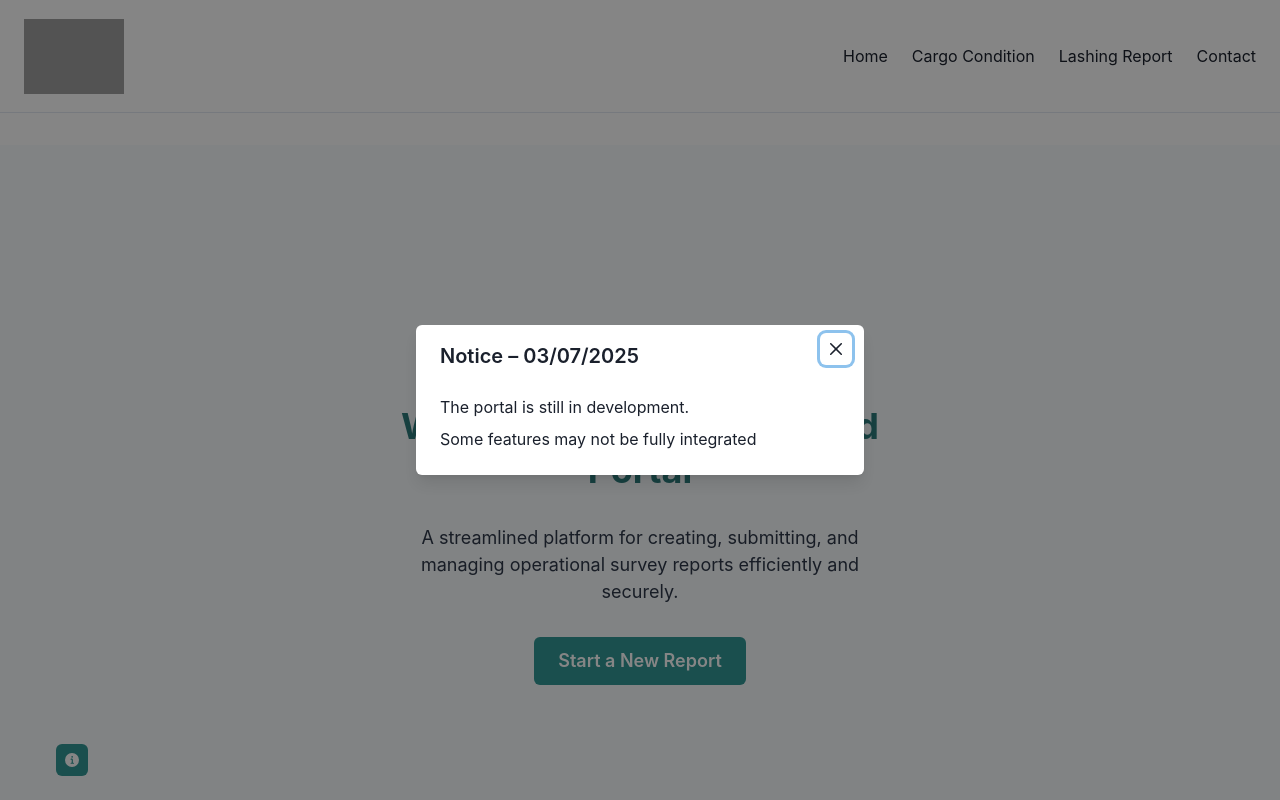
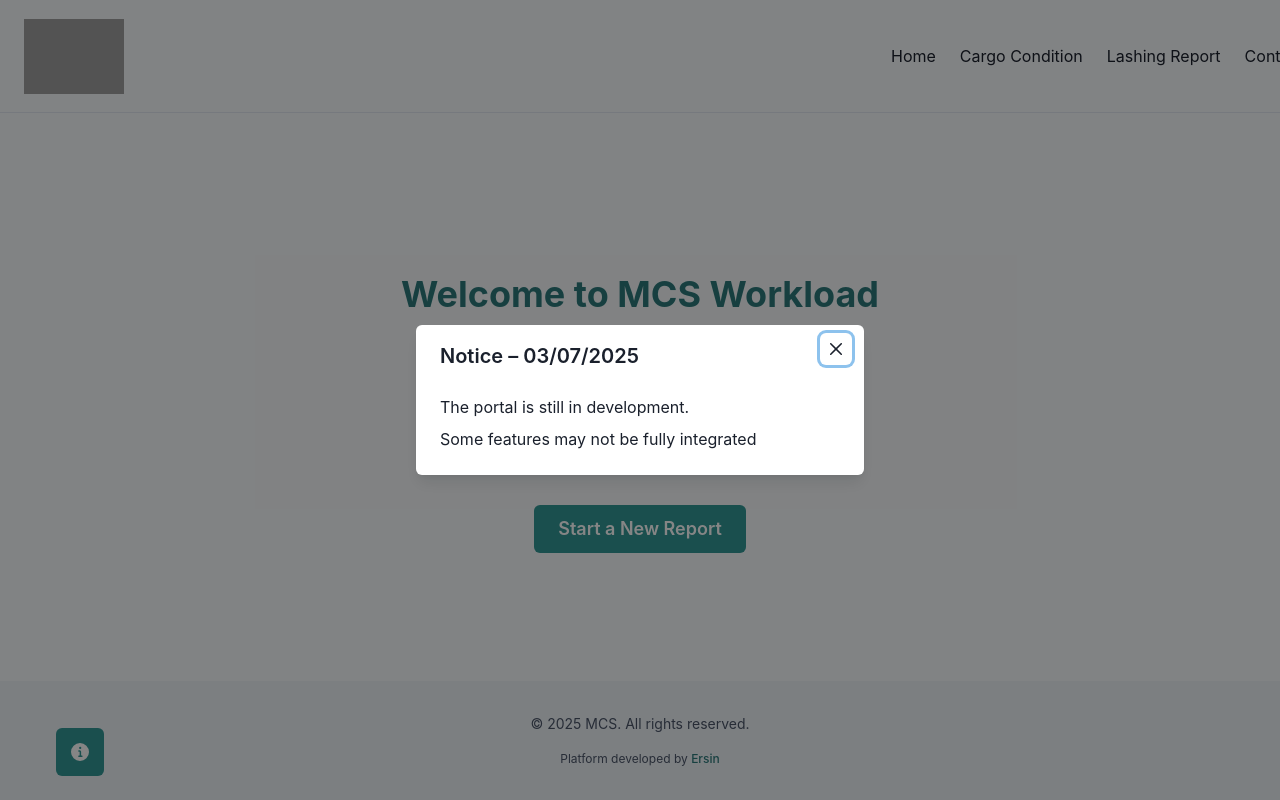
Before and after one commit to alyersin/MCS-Workload, a Next.js app: page / in a window 1280 px wide. Shown: the top 800 px of the page. Built offline with nearby package versions, Linux system fonts and the light colour scheme; grey boxes are pictures that could not be loaded.

Commit message:
03/07 2352

```diff
--- a/src/app/RaportAmaraj/page.js
+++ b/src/app/RaportAmaraj/page.js
@@ -104,7 +104,6 @@ export default function RaportAmaraj() {
           }}
         >
           <FormControl isRequired>
-            <FormLabel>Secret key</FormLabel>
             <Input
               placeholder="Enter secret key"
               value={secretInput}
@@ -277,7 +276,7 @@ export default function RaportAmaraj() {
         </Box>
       ) : (
         <Text color="gray.500" textAlign="center">
-          Enter the correct secret key to unlock the form.
+          Secret key required to unlock the form.
         </Text>
       )}
     </Container>
--- a/src/app/layout.js
+++ b/src/app/layout.js
@@ -7,10 +7,22 @@ import Header from "@/components/Layout/Header.jsx";
 import Footer from "@/components/Layout/Footer.jsx";
 import { usePathname } from "next/navigation";
 import Script from "next/script";
+import { useEffect, useState } from "react";
 
 export default function RootLayout({ children }) {
   const pathname = usePathname();
   const isLoginPage = pathname === "/login";
+
+  const [formattedDate, setFormattedDate] = useState("");
+
+  useEffect(() => {
+    const now = new Date();
+    const day = now.getDate();
+    const month = now.getMonth() + 1;
+    const year = String(now.getFullYear()).slice(-2);
+    setFormattedDate(`${day}.${month}.${year}`);
+    document.title = `MCS Portal – dev.build ${day}.${month}.${year}`;
+  }, []);
 
   return (
     <html lang="en" style={{ height: "100%" }}>
@@ -33,25 +45,17 @@ export default function RootLayout({ children }) {
         />
       </head>
 
-      <body
-        suppressHydrationWarning
-        style={{
-          display: "flex",
-          flexDirection: "column",
-          minHeight: "100vh",
-          margin: 0,
-        }}
-      >
+      <body suppressHydrationWarning style={{ margin: 0 }}>
         <ChakraProvider theme={theme}>
-          {!isLoginPage && <Header />}
+          <Box minH="100vh" display="flex" flexDirection="column" bg="gray.50">
+            {!isLoginPage && <Header />}
 
-          <main style={{ flex: 1 }}>{children}</main>
+            <Box as="main" flex="1" display="flex" flexDirection="column">
+              {children}
+            </Box>
 
-          {!isLoginPage && (
-            <>
-              <Footer />
-            </>
-          )}
+            {!isLoginPage && <Footer />}
+          </Box>
         </ChakraProvider>
       </body>
     </html>
--- a/src/app/page.js
+++ b/src/app/page.js
@@ -1,5 +1,4 @@
 "use client";
-import Image from "next/image";
 import {
   Box,
   Heading,
@@ -10,20 +9,19 @@ import {
 } from "@chakra-ui/react";
 import { useRouter } from "next/navigation";
 import NoticeModal from "@/components/Modals/NoticeModal";
+
 export default function Home() {
   const router = useRouter();
 
   return (
     <Box
-      minH="100vh"
+      flex="1"
       display="flex"
       alignItems="center"
       justifyContent="center"
-      bg="gray.50"
       px={4}
     >
       <NoticeModal />
-
       <Container maxW="lg" textAlign="center">
         <VStack spacing={8}>
           <Heading as="h1" size="xl" color="teal.600">
--- a/src/components/Layout/Footer.jsx
+++ b/src/components/Layout/Footer.jsx
@@ -13,16 +13,28 @@ export default function Footer() {
   return (
     <Box as="footer" py={8} bg={useColorModeValue("gray.100", "gray.900")}>
       <Flex
-        direction={{ base: "column", md: "row" }}
+        direction="column"
         align="center"
         textAlign="center"
-        justify="center"
+        justifyContent="space-between"
         maxW="7xl"
         mx="auto"
         px={6}
+        gap={4}
       >
         <Text fontSize="sm" color={useColorModeValue("gray.600", "gray.400")}>
           &copy; {new Date().getFullYear()} MCS. All rights reserved.
+        </Text>
+        <Text fontSize="xs" color={useColorModeValue("gray.600", "gray.400")}>
+          Platform developed by{" "}
+          <Link
+            href="https://www.ersin.site/"
+            isExternal
+            color={useColorModeValue("teal.600", "teal.300")}
+            fontWeight="medium"
+          >
+            Ersin
+          </Link>
         </Text>
       </Flex>
     </Box>
--- a/src/components/Layout/Header.jsx
+++ b/src/components/Layout/Header.jsx
@@ -27,7 +27,7 @@ import {
 } from "@chakra-ui/react";
 import { HamburgerIcon } from "@chakra-ui/icons";
 
-const Header = () => {
+export default function Header() {
   const { isOpen, onOpen, onClose } = useDisclosure();
 
   const navLinks = (
@@ -82,7 +82,6 @@ const Header = () => {
     <Box
       as="header"
       width="full"
-      maxW="1280px"
       mx="auto"
       px={6}
       py={4}
@@ -90,6 +89,7 @@ const Header = () => {
       borderColor={useColorModeValue("gray.200", "gray.700")}
       mb={8}
     >
+      <Box width="1280px" mx="auto">
         <Flex align="center" justify="space-between">
           {/* Logo */}
           <Link href="/" _hover={{ textDecoration: "none" }}>
@@ -124,7 +124,6 @@ const Header = () => {
           </Drawer>
         </Flex>
       </Box>
+    </Box>
   );
-};
-
-export default Header;
+}
--- a/src/components/Modals/NoticeModal.jsx
+++ b/src/components/Modals/NoticeModal.jsx
@@ -43,7 +43,7 @@ export default function NoticeModal() {
             bottom="1.5rem"
             left="3.5rem"
             zIndex={999}
-            size="sm"
+            size="lg"
             onClick={onOpen}
             aria-label="App Info"
           />
```
Lines whose indentation alone changed are shown as unchanged.
